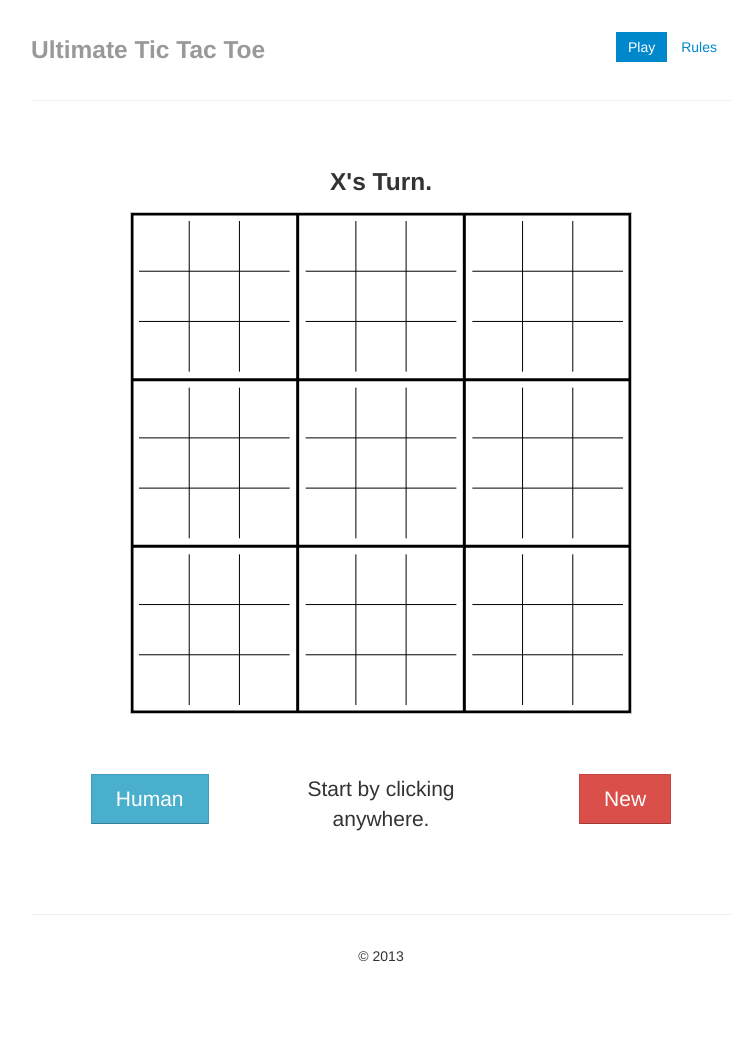
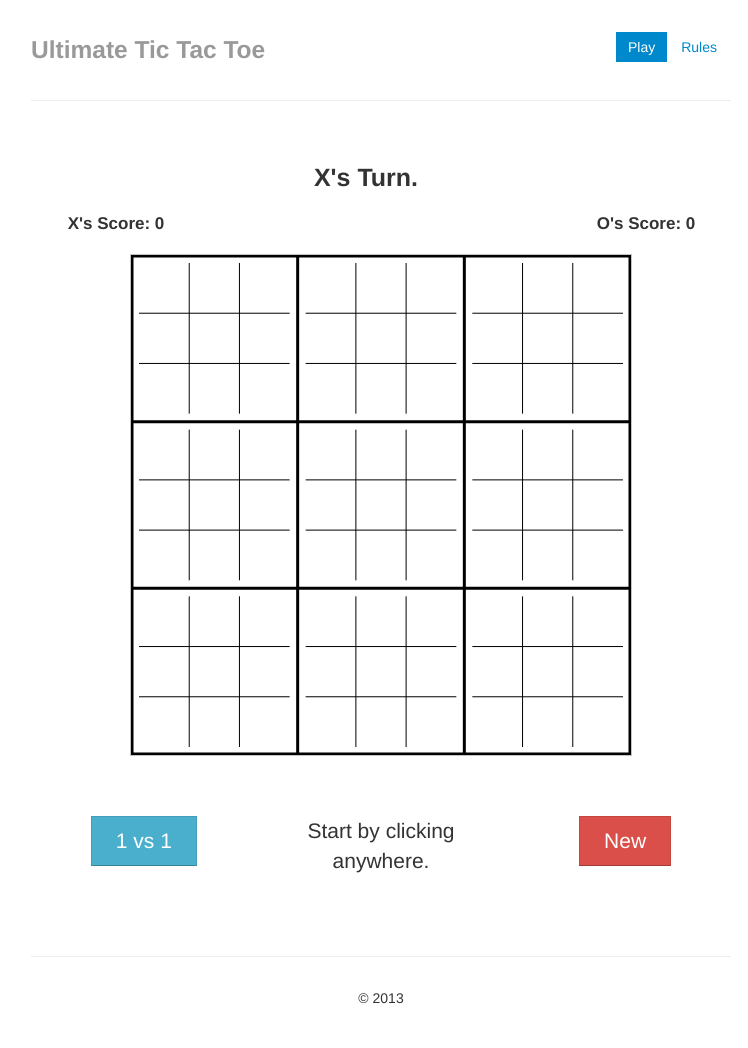
Before and after one commit to sriramvasudevan/ultimate-tic-tac-toe, a Django app: template UltimateTicTacToe/UTTTApp/templates/index.html in a window 1280 px wide. Shown: the whole page, without its empty margins (259-1007 px from the left). Before the commit the page ends 962 px from the top, so only its background shows below. Run offline with Django 3.2, Linux system fonts and the light colour scheme; the template is opened without the code that fills it, so the values that code supplies are empty; some libraries are stand-ins or nearby versions.

Commit message:
Added score-keeping code

```diff
--- a/UltimateTicTacToe/UTTTApp/static/js/TicTacToe.js
+++ b/UltimateTicTacToe/UTTTApp/static/js/TicTacToe.js
@@ -226,43 +226,43 @@ function TicTacToe() {
             cxt = $("#board").get(0).getContext("2d");
             cxt.strokeStyle = "#CE0000";
         }
-        if(board[0][0] == turn && board[1][0] == turn && board[2][0] == turn) {
+        if(this.wins[x][y]==0 && board[0][0] == turn && board[1][0] == turn && board[2][0] == turn) {
             this.line(dX+12, dY + (h/3-8)/2+8, dX + w-12, dY + (h/3-8)/2+8);
             this.wins[x][y] = turn;
         }
-        if(board[0][1] == turn && board[1][1] == turn && board[2][1] == turn) {
+        if(this.wins[x][y]==0 && board[0][1] == turn && board[1][1] == turn && board[2][1] == turn) {
             this.line(dX+12, dY + ((h/3-8)/2+h/3-4)+8, dX + w-12, dY + ((h/3-8)/2+h/3-4)+8);
             this.wins[x][y] = turn;
         }
-        if(board[0][2] == turn && board[1][2] == turn && board[2][2] == turn) {
+        if(this.wins[x][y]==0 && board[0][2] == turn && board[1][2] == turn && board[2][2] == turn) {
             this.line(dX+12, dY + ((h/3-8)/2+2/3*h-10)+8, dX + w-12, dY + ((h/3-8)/2+2/3*h-10)+8);
             this.wins[x][y] = turn;
         }
         // vertical
-        if(board[0][0] == turn && board[0][1] == turn && board[0][2] == turn) {
+        if(this.wins[x][y]==0 && board[0][0] == turn && board[0][1] == turn && board[0][2] == turn) {
             this.line(dX+(w/3-8)/2+9, dY+12, dX+(w/3-8)/2+9, dY+h-12);
             this.wins[x][y] = turn;
         }
-        if(board[1][0] == turn && board[1][1] == turn && board[1][2] == turn) {
+        if(this.wins[x][y]==0 && board[1][0] == turn && board[1][1] == turn && board[1][2] == turn) {
             this.line(dX+((w/3-8)/2+(w/3-4))+8, dY+12, dX+((w/3-8)/2+(w/3-4))+8, dY+h-12);
             this.wins[x][y] = turn;
         }
-        if(board[2][0] == turn && board[2][1] == turn && board[2][2] == turn) {
+        if(this.wins[x][y]==0 && board[2][0] == turn && board[2][1] == turn && board[2][2] == turn) {
             this.line(dX+((w/3-8)/2+2/3*w-8)+7, dY+12, dX+((w/3-8)/2+2/3*w-8)+7, dY+h-12);
             this.wins[x][y] = turn;
         }
         // diagonal
-        if(board[0][0] == turn && board[1][1] == turn && board[2][2] == turn) {
+        if(this.wins[x][y]==0 && board[0][0] == turn && board[1][1] == turn && board[2][2] == turn) {
             this.line(dX+12, dY+12, dX+w-12, dY+h-12);
             this.wins[x][y] = turn;
         }
-        if(board[2][0] == turn && board[1][1] == turn && board[0][2] == turn) {
+        if(this.wins[x][y]==0 && board[2][0] == turn && board[1][1] == turn && board[0][2] == turn) {
             this.line(dX+12, dY+h-12, dX+w-12, dY+12);
             this.wins[x][y] = turn;
         }
 
         if(this.wins[x][y] > 0) {
-            $("#score_" + turn).html(parseInt($("#score_" + turn).html()) + 1);
+            $("#score" + turn).html(parseInt($("#score" + turn).html()) + 1);
         }
 
         // global wins
@@ -312,9 +312,9 @@ function TicTacToe() {
     this.toggleAI = function() {
         this.useAI = !this.useAI;
         if(this.useAI) {
-            $("#toggle_ai").attr("value", "A.I.");
+            $("#toggle_ai").attr("value", "1 vs AI");
         } else {
-            $("#toggle_ai").attr("value", "Human");
+            $("#toggle_ai").attr("value", "1 vs 1");
         }
     }
 
@@ -360,6 +360,15 @@ function TicTacToe() {
         if(!this.gameOver) {
             var moved = this.move(x, y);
             if(moved) {
+                if(this.isSubBoardFull(this.state[0][0])&&this.isSubBoardFull(this.state[0][1])&&this.isSubBoardFull(this.state[0][2])&&this.isSubBoardFull(this.state[1][0])&&this.isSubBoardFull(this.state[1][1])&&this.isSubBoardFull(this.state[1][2])&&this.isSubBoardFull(this.state[2][0])&&this.isSubBoardFull(this.state[2][1])&&this.isSubBoardFull(this.state[2][2])) {
+                    if(parseInt($("#score1").html())>parseInt($("#score2").html())) {
+                        $("#turn").html("X Wins!");
+                    }
+                    else {
+                        $("#turn").html("O Wins!");
+                    }
+                    this.gameOver = true;
+                }
                 // account for filled squares
                 if(this.nextBoard != null && this.isSubBoardFull(this.getCurrentSubBoard())) {
                     this.nextBoard = null;
--- a/UltimateTicTacToe/UTTTApp/templates/index.html
+++ b/UltimateTicTacToe/UTTTApp/templates/index.html
@@ -85,7 +85,14 @@
 
             <hr>
             <div class="jumbotron">
-                <h3 id="turn">X's Turn.</h3>
+                <div class="row">
+                    <div class="lead"><span style="font-size:25px; font-weight:bold;" id="turn">X's Turn.</span></div>
+                </div>
+                <div class="row">
+                    <div class="span2 pull-left" style="font-size:17px; font-weight:bold;">X's Score: <span id="score1">0</span></div>
+                    <div class="span2 pull-right" style="font-size:17px; font-weight:bold;">O's Score: <span id="score2">0</span></div>
+                </div>
+                <br>
                 <div id="canvas-wrap">
                     <canvas id="board" width="500" height="500" style="border:1px solid #c3c3c3;">
                     Your browser does not support the canvas element.
@@ -94,7 +101,7 @@
                 </div>
                 <div class="row-fluid marketing">
                     <div class="offset1 span3">
-                        <input id="toggle_ai" class="btn btn-large btn-info pull-left" type="button" onClick="ttt.toggleAI();" value="Human"/>
+                        <input id="toggle_ai" class="btn btn-large btn-info pull-left" type="button" onClick="ttt.toggleAI();" value="1 vs 1"/>
                     </div>
                     <div class="span4">
                         <p id="msg" class="lead"></p>
@@ -123,6 +130,12 @@
                     ttt.useAI = false;
                     });
         </script>
+        <script type="text/javascript">
+            $(document)
+                .ajaxStart(function() {
+                        $("#turn").html("Thinking...");
+                });
+        </script>
         <script src="{%static 'js/bootstrap.min.js' %}"></script>
     </body>
 </html>
```
